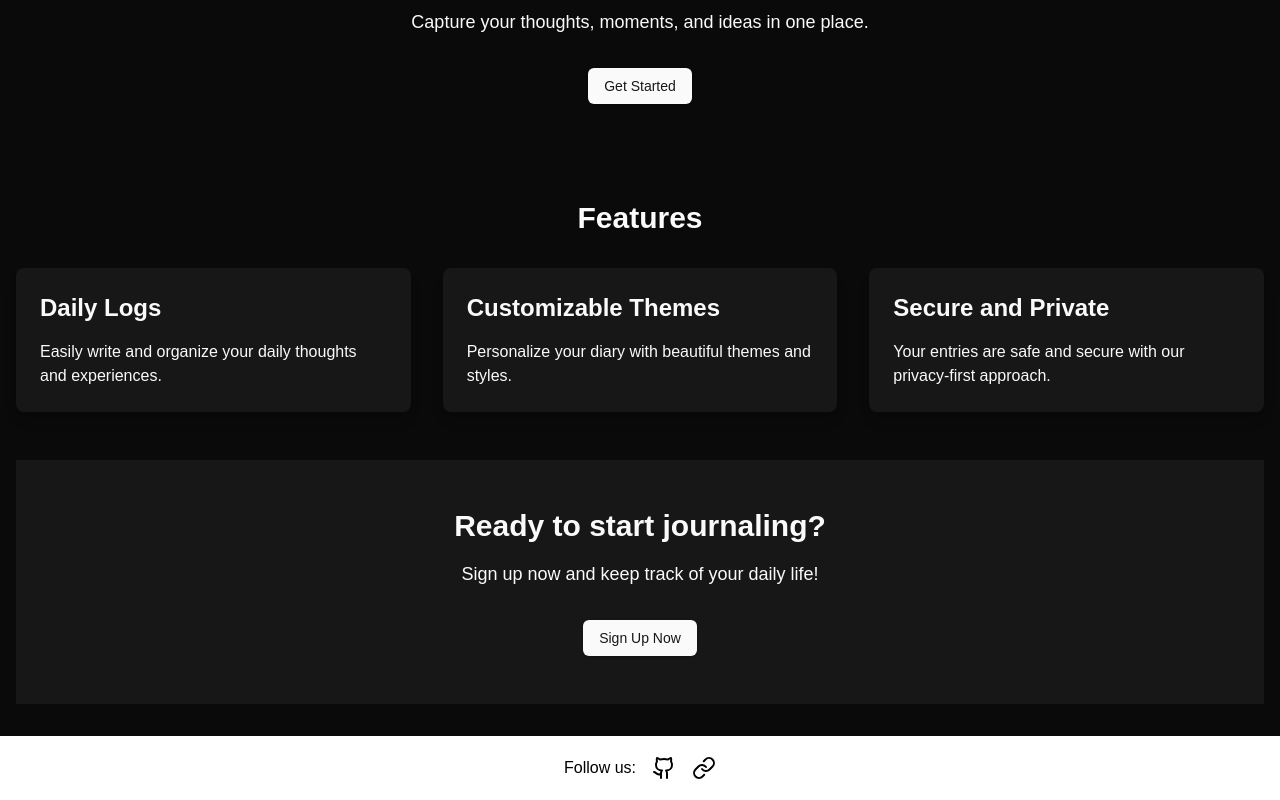
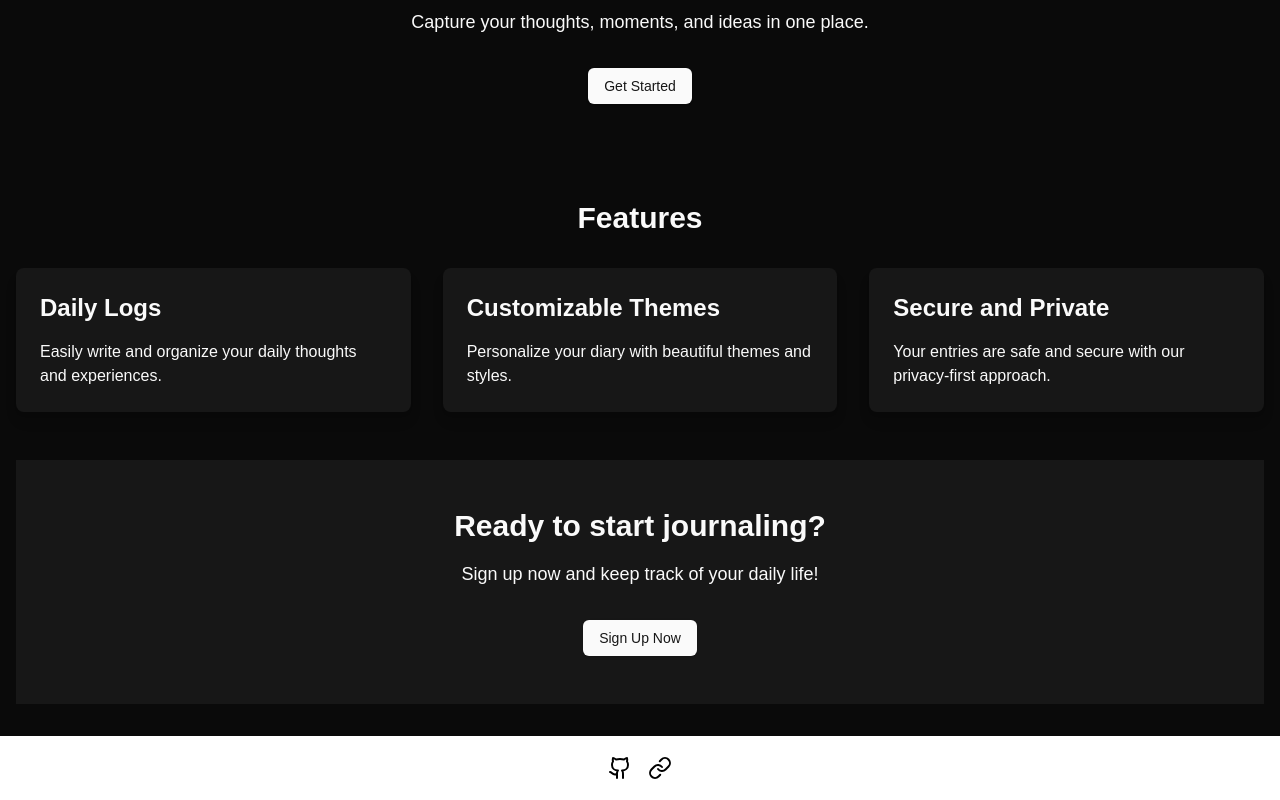
Before and after one commit to TenzDelek/DearDiary, a Next.js app: page / in a window 1280 px wide. Shown: the part 208-1008 px from the top of the page. Built offline with nearby package versions, Linux system fonts and the light colour scheme; no server answers.

Commit message:
footer updated

```diff
--- a/src/components/Footer.js
+++ b/src/components/Footer.js
@@ -7,7 +7,6 @@ const Footer = () => {
     return (
         <div className="text-black py-5 bg-white">
             <div className="flex justify-center gap-4">
-                    <p>Follow us:</p>
                     <Link href="https://github.com/TenzDelek/DearDiary"><Github /></Link>
                     <Link href="https://dear-diary-black.vercel.app/"><FaLink /></Link>
             </div>
```
